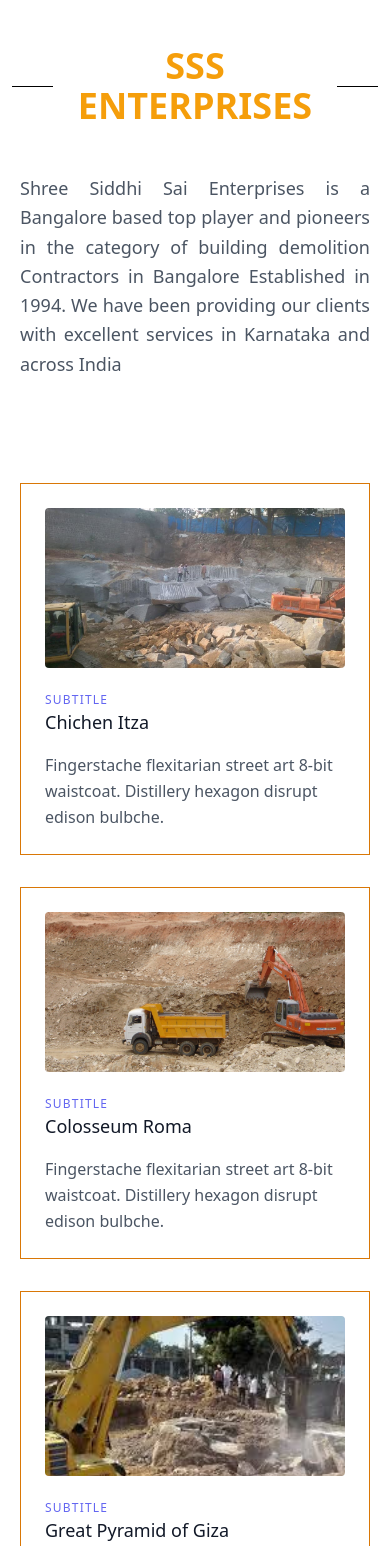
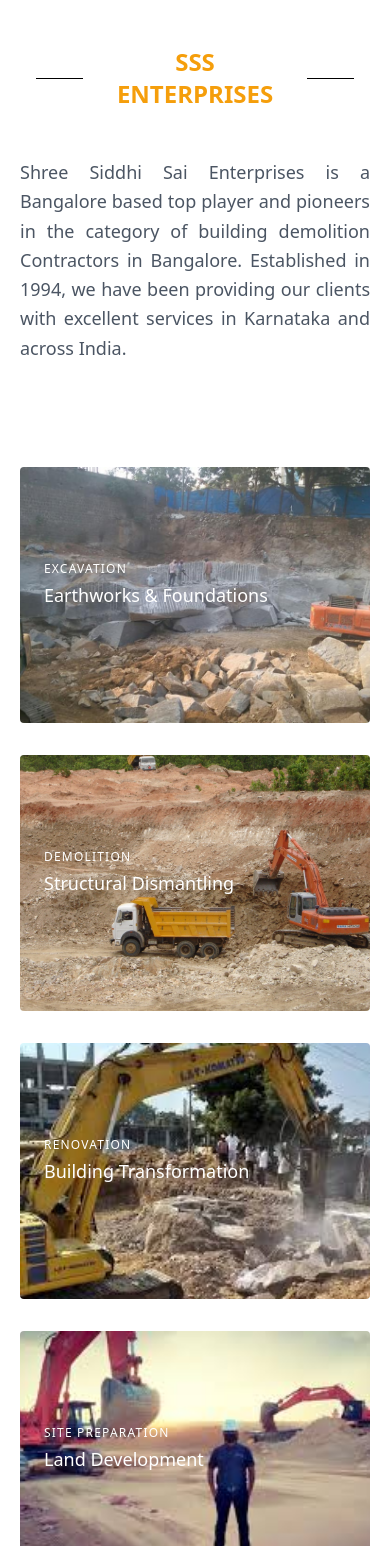
Before and after one commit to akshitchowdhury/chethan_const, a React (Create React App) app: page / in a window 390 px wide. Shown: the part 454-2000 px from the top of the page. Built offline with nearby package versions, Linux system fonts and the light colour scheme.

Commit message:
MobileView2

```diff
--- a/src/components/Home/HomeServices.jsx
+++ b/src/components/Home/HomeServices.jsx
@@ -1,236 +1,80 @@
-// import React, { useState } from 'react';
-// import { FaExclamationCircle, FaOilCan, FaExplosion, FaWrench, FaTools, FaMapMarkedAlt, FaHandshake, Fa500Px, FaTruckMonster, FaRockrms } from 'react-icons/fa';
-// import { Carousel } from 'react-responsive-carousel';
-// import 'react-responsive-carousel/lib/styles/carousel.min.css';
-
-// import { FaBomb, FaBuildingCircleExclamation, FaBuildingShield, FaChair, FaRecycle } from 'react-icons/fa6';
-
-// const HomeServices = () => {
-//   const [activeTab, setActiveTab] = useState(0);
-
-//   const services = [
-//     {
-//       title: 'Excavation Services',
-//       items: [
-//         {
-//           icon: <FaExclamationCircle />,
-//           title: 'Earthworks',
-//           description: 'Specializing in mass excavation, we prioritize safety and care to safeguard buried infrastructure such as sewer lines and water pipes.'
-//         },
-//         {
-//           icon: <FaOilCan />,
-//           title: 'Backfilling and Embankment Works',
-//           description: 'We use high-quality materials like soil, murram, and gravel for stable backfilling and embankment projects.'
-//         },
-//         {
-//           icon: <FaRockrms />,
-//           title: 'Rock Cutting and Breaking Works',
-//           description: 'Utilizing advanced technology, our team provides precise rock cutting and breaking services.'
-//         }
-//       ]
-//     },
-//     {
-//       title: 'Demolition Works & Dismantling Services',
-//       items: [
-//         {
-//           icon: <FaBomb />,
-//           title: 'Full Demolition Works',
-//           description: 'Complete removal of structures with meticulous attention to safety and environmental concerns.'
-//         },
-//         {
-//           icon: <FaBuildingShield/>,
-//           title: 'Partial Demolition Works',
-//           description: 'Selective dismantling to maintain structural integrity.'
-//         },
-//         {
-//           icon: <FaWrench/>,
-//           title: 'Interior Fit-Out Dismantling Works',
-//           description: 'Safe removal of interior structures for renovation or repurposing.'
-//         },
-//         {
-//           icon: <Fa500Px/>,
-//           title: 'Warm Shell Demolition Works',
-//           description: 'Preserving concrete structures while removing internal fixtures.'
-//         },
-//         {
-//           icon: <FaRecycle/>,
-//           title: 'Reinstatement Works',
-//           description: 'Renewal, reconstruction, or repair to meet project requirements.'
-//         }
-//       ]
-//     },
-//     {
-//       title: 'Additional Services',
-//       items: [
-//         {
-//           icon: <FaBuildingCircleExclamation />,
-//           title: 'Site Preparations',
-//           description: 'Jungle Cleaning and Land Leveling, Layout Formation, Soil Supplying and Compaction'
-//         }
-//       ]
-//     }
-// ]
-
-//   return (
-//     <>
-//     <div className="bg-inherit text-white font-sans  p-4">
-//       <div className="container mx-auto px-4 py-16">
-
-//     <h1 className='text-center text-4xl text-zinc-50 '>SERVICES WE OFFER</h1>
-//         <div className="bg-inherit p-12 rounded-lg shadow-lg">
-//           <div className="flex md:flex-row flex-col gap-y-6 justify-center mb-6">
-//             <button
-//               className={`px-4 py-2 rounded-lg mx-2 transition-colors duration-300 ${activeTab === 0 ? 'bg-yellow-400 text-gray-900' : 'bg-gray-700 text-gray-300 hover:bg-gray-600'}`}
-//               onClick={() => setActiveTab(0)}
-//             >
-//               Excavation Services
-//             </button>
-//             <button
-//               className={`px-4 py-2 rounded-lg mx-2 transition-colors duration-300 ${activeTab === 1 ? 'bg-yellow-400 text-gray-900' : 'bg-gray-700 text-gray-300 hover:bg-gray-600'}`}
-//               onClick={() => setActiveTab(1)}
-//             >
-//               Demolition Works & Dismantling Services
-//             </button>
-//             <button
-//               className={`px-4 py-2 rounded-lg mx-2 transition-colors duration-300 ${activeTab === 2 ? 'bg-yellow-400 text-gray-900' : 'bg-gray-700 text-gray-300 hover:bg-gray-600'}`}
-//               onClick={() => setActiveTab(2)}
-//             >
-//               Additional Services
-//             </button>
-//           </div>
-//           <Carousel
-//             showArrows={false}
-//             showStatus={false}
-//             showIndicators={false}
-//             showThumbs={false}
-//             autoPlay={false}
-//             interval={1000}
-//             selectedItem={activeTab}
-//             className={`p-6 ${activeTab< 2 ? 'h-auto': 'h-[400px]'} `}
-
-//           >
-//             {services.map((service, index) => (
-//               <div
-//                 key={index}
-//                 // className={` md:gap-y-12 md:flex ${index === 2 ? 'flex-row  justify-center items-center' : 'flex-row   justify-center items-center'}
-//                 //  justify-center items-center gap-x-4`}
-//               className='gap-x-4 flex flex-col md:flex-row flex-1 w-[100%]'
-//               >
-//                 {service.items.map((item, itemIndex) => (
-//                   <div
-//                     key={itemIndex}
-//                     className="bg-gray-800 my-4
-//                      p-6 rounded-lg flex  flex-col flex-1 justify-center
-//                      items-center w-[100%] h-auto md:h-[300px] shadow-lg transition-all duration-300 hover:bg-zinc-950"
-//                   >
-//                     <div className="text-4xl text-yellow-400 mb-4">{item.icon}</div>
-//                     <h3 className="text-xl font-semibold mb-2">{item.title}</h3>
-//                     <p className="text-gray-300 text-left">{item.description}</p>
-//                   </div>
-//                 ))}
-//               </div>
-//             ))}
-//           </Carousel>
-
-
-//         </div>
-
-
-//       </div>
-//     </div>
-
-//     </>
-//   );
-// };
-
-// export default HomeServices;
-
 import React from 'react';
 import s1 from "../../assets/services/SSSE3.jpg"
 import s2 from "../../assets/services/SSSE1.jpg"
 import s3 from "../../assets/services/SSSE16.jpg"
 import s4 from "../../assets/services/SSSE15.jpg"
-const HomeServices = () => {
+
+const services = [
+  {
+    image: s1,
+    subtitle: "EXCAVATION",
+    title: "Earthworks & Foundations",
+    description: "Specializing in precision excavation and solid foundation work for construction projects."
+  },
+  {
+    image: s2,
+    subtitle: "DEMOLITION",
+    title: "Structural Dismantling",
+    description: "Expert demolition services with a focus on safety and environmental considerations."
+  },
+  {
+    image: s3,
+    subtitle: "RENOVATION",
+    title: "Building Transformation",
+    description: "Comprehensive renovation services to breathe new life into existing structures."
+  },
+  {
+    image: s4,
+    subtitle: "SITE PREPARATION",
+    title: "Land Development",
+    description: "Thorough site preparation services, including clearing, grading, and infrastructure setup."
+  }
+];
+
+export default function Component() {
   return (
     <section className="text-gray-600 body-font">
       <div className="container px-5 py-12 mx-auto">
         <div className="flex flex-col w-full mb-20 items-center">
-        <div className="flex items-center justify-center px-32 mb-12">
+          <div className="flex items-center justify-center px-4 md:px-32 mb-12">
             <div className="flex-grow border-t w-[50px] md:w-[100px] border-black"></div>
-        <h1 className="text-4xl md:text-2xl font-semibold text-center mx-4 text-amber-500">
+            <h1 className="text-2xl md:text-4xl font-semibold text-center mx-4 text-amber-500">
               SSS ENTERPRISES
             </h1>
             <div className="flex-grow border-t w-[50px] md:w-[100px] border-black"></div>
           </div>
-
-          <p className="lg:w-1/2 w-full text-lg text-justify text-gray-600 leading-relaxed
-           mb-6">
+          <p className="lg:w-1/2 w-full text-lg text-justify text-gray-600 leading-relaxed mb-6">
             Shree Siddhi Sai Enterprises is a Bangalore based top player and pioneers
-in the category of building demolition Contractors in Bangalore Established
-in 1994. We have been providing our clients with excellent services in Karnataka and across India
+            in the category of building demolition Contractors in Bangalore. Established
+            in 1994, we have been providing our clients with excellent services in Karnataka and across India.
           </p>
         </div>
         <div className="flex flex-wrap -m-4">
-          <div className="xl:w-1/4 md:w-1/2 p-4">
-            <div className="bg-white p-6 rounded-none border border-amber-600">
+          {services.map((service, index) => (
+            <div key={index} className="xl:w-1/4 md:w-1/2 p-4">
+              <div className="relative overflow-hidden group">
                 <img
-                className="h-40 rounded w-full object-cover object-center mb-6"
-                src={s1}
-                alt="content"
+                  className="h-64 rounded w-[400px] md:w-full object-cover object-center transition-transform duration-300 ease-in-out group-hover:scale-110"
+                  src={service.image}
+                  alt={service.title}
                 />
-              <h3 className="tracking-widest text-indigo-500 text-xs font-medium title-font">SUBTITLE</h3>
-              <h2 className="text-lg text-gray-900 font-medium title-font mb-4">Chichen Itza</h2>
-              <p className="leading-relaxed text-base">
-                Fingerstache flexitarian street art 8-bit waistcoat. Distillery hexagon disrupt edison bulbche.
-              </p>
-            </div>
-          </div>
-          <div className="xl:w-1/4 md:w-1/2 p-4">
-            <div className="bg-white p-6 rounded-none border border-amber-600">
-              <img
-                className="h-40 rounded w-full object-cover object-center mb-6"
-                src={s2}
-                alt="content"
-              />
-              <h3 className="tracking-widest text-indigo-500 text-xs font-medium title-font">SUBTITLE</h3>
-              <h2 className="text-lg text-gray-900 font-medium title-font mb-4">Colosseum Roma</h2>
-              <p className="leading-relaxed text-base">
-                Fingerstache flexitarian street art 8-bit waistcoat. Distillery hexagon disrupt edison bulbche.
-              </p>
-            </div>
-          </div>
-          <div className="xl:w-1/4 md:w-1/2 p-4">
-            <div className="bg-white p-6 rounded-none border border-amber-600">
-              <img
-                className="h-40 rounded w-full object-cover object-center mb-6"
-                src={s3}
-                alt="content"
-              />
-              <h3 className="tracking-widest text-indigo-500 text-xs font-medium title-font">SUBTITLE</h3>
-              <h2 className="text-lg text-gray-900 font-medium title-font mb-4">Great Pyramid of Giza</h2>
-              <p className="leading-relaxed text-base">
-                Fingerstache flexitarian street art 8-bit waistcoat. Distillery hexagon disrupt edison bulbche.
-              </p>
-            </div>
-          </div>
-          <div className="xl:w-1/4 md:w-1/2 p-4">
-            <div className="bg-white p-6 rounded-none border border-amber-600">
-              <img
-                className="h-40 rounded w-full object-cover object-center mb-6"
-                src={s4}
-                alt="content"
-              />
-              <h3 className="tracking-widest text-indigo-500 text-xs font-medium title-font">SUBTITLE</h3>
-              <h2 className="text-lg text-gray-900 font-medium title-font mb-4">San Francisco</h2>
-              <p className="leading-relaxed text-base">
-                Fingerstache flexitarian street art 8-bit waistcoat. Distillery hexagon disrupt edison bulbche.
+                <div className="absolute inset-0 bg-amber-500 opacity-0 group-hover:opacity-75 transition-opacity duration-300 ease-in-out"></div>
+                <div className="absolute inset-0 flex flex-col justify-end p-6 text-white">
+                  <h3 className="tracking-widest text-xs font-medium title-font mb-1 opacity-100 group-hover:opacity-0 transition-opacity duration-300 ease-in-out">
+                    {service.subtitle}
+                  </h3>
+                  <h2 className="text-lg font-medium title-font mb-3 opacity-100 group-hover:opacity-0 transition-opacity duration-300 ease-in-out">
+                    {service.title}
+                  </h2>
+                  <p className="leading-relaxed text-base opacity-0 group-hover:opacity-100 transition-opacity duration-300 ease-in-out">
+                    {service.description}
                   </p>
                 </div>
               </div>
             </div>
+          ))}
+        </div>
       </div>
     </section>
   );
-};
-
-export default HomeServices;
+}
```
Lines whose indentation alone changed are shown as unchanged.
